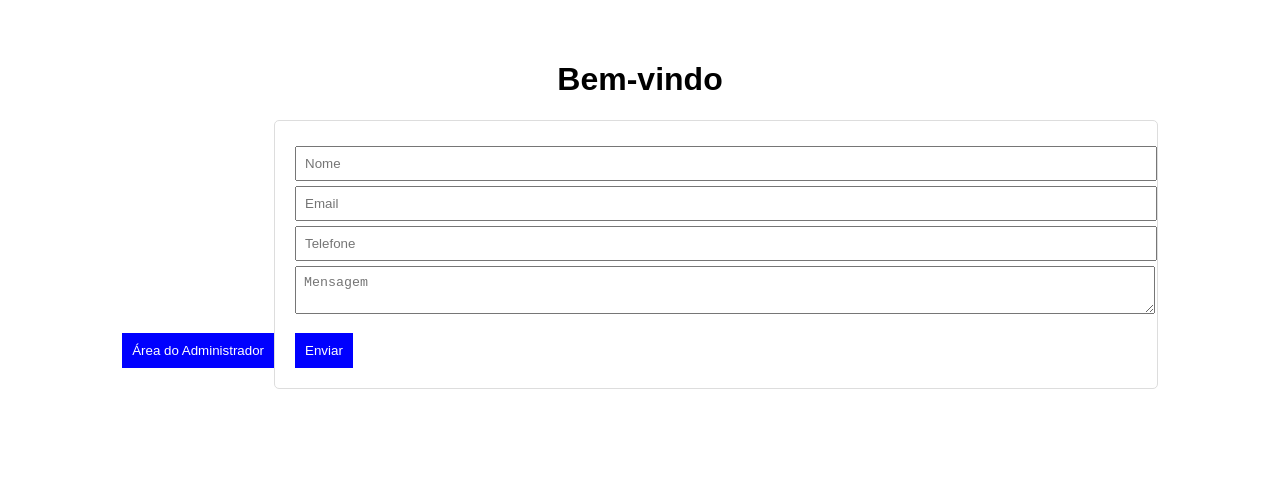
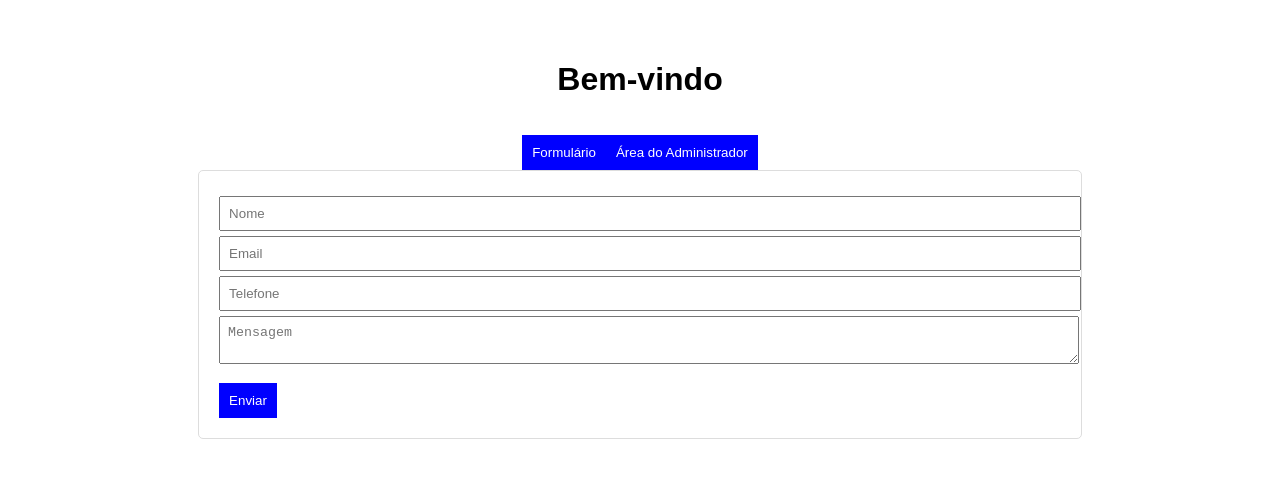
Before and after one commit to edumendes1337/pi1-univesp, a React (Vite) app: page / in a window 1280 px wide. Shown: the top 478 px of the page. Built offline with nearby package versions, Linux system fonts and the light colour scheme.

Commit message:
Update App.jsx

```diff
--- a/src/App.jsx
+++ b/src/App.jsx
@@ -1,19 +1,29 @@
 import "./styles.css";
-import React, { useState } from "react";
+import React from "react";
+import { BrowserRouter as Router, Routes, Route, Link } from "react-router-dom";
 import ContactForm from "./components/ContactForm";
 import AdminLogin from "./components/AdminLogin";
 
 const App = () => {
-  const [showAdmin, setShowAdmin] = useState(false);
+  return (
+    <Router>
+      <div>
+        <h1>Bem-vindo</h1>
+        <nav>
+          <Link to="/">
+            <button>Formulário</button>
+          </Link>
+          <Link to="/admin">
+            <button>Área do Administrador</button>
+          </Link>
+        </nav>
 
-  return (
-    <div>
-      <h1>Bem-vindo</h1>
-      <button onClick={() => setShowAdmin(!showAdmin)}>
-        {showAdmin ? "Voltar ao Formulário" : "Área do Administrador"}
-      </button>
-      {showAdmin ? <AdminLogin /> : <ContactForm />}
-    </div>
+        <Routes>
+          <Route path="/" element={<ContactForm />} />
+          <Route path="/admin" element={<AdminLogin />} />
+        </Routes>
+      </div>
+    </Router>
   );
 };
 
```
